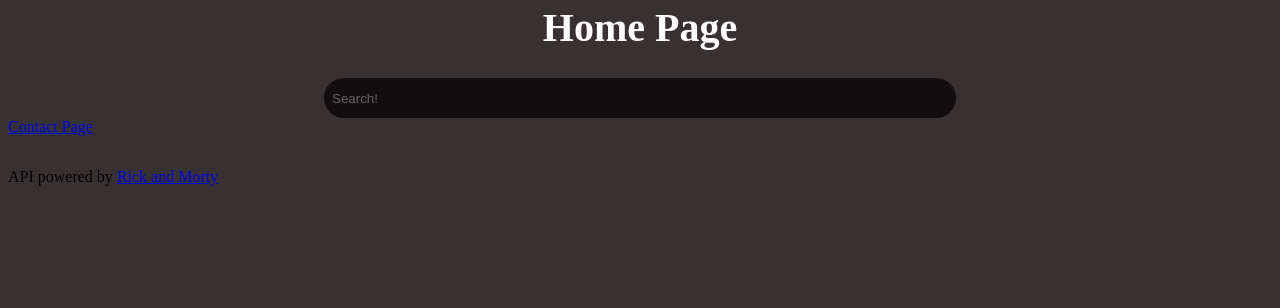
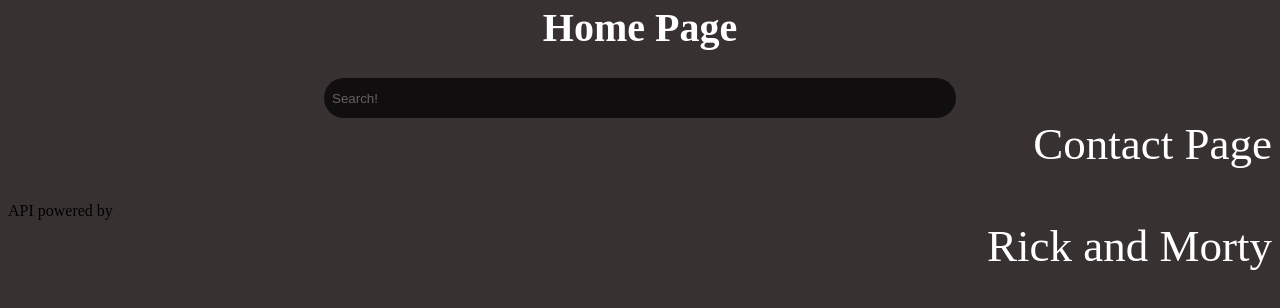
Before and after one commit to Noroff-FED-Campus-Assignments/fed-y1-javascript-course-assignment_list-detail-with-api-Mikaelajoelsen, a website built with Vite: page index.html in a window 1280 px wide. Shown: the part 146-454 px from the top of the page. Built offline with nearby package versions, Linux system fonts and the light colour scheme; no server answers.

Commit message:
changed js and added css

```diff
--- a/style.css
+++ b/style.css
@@ -55,6 +55,15 @@ h1 {
   color: white;
 }
 
+a {
+  display: flex;
+  justify-content: flex-end;
+  list-style: none;
+  text-decoration: none;
+  color: #fff;
+  font-size: 45px;
+}
+
 /* .contact-us a {
   display: flex;
   flex-direction: row;
```
